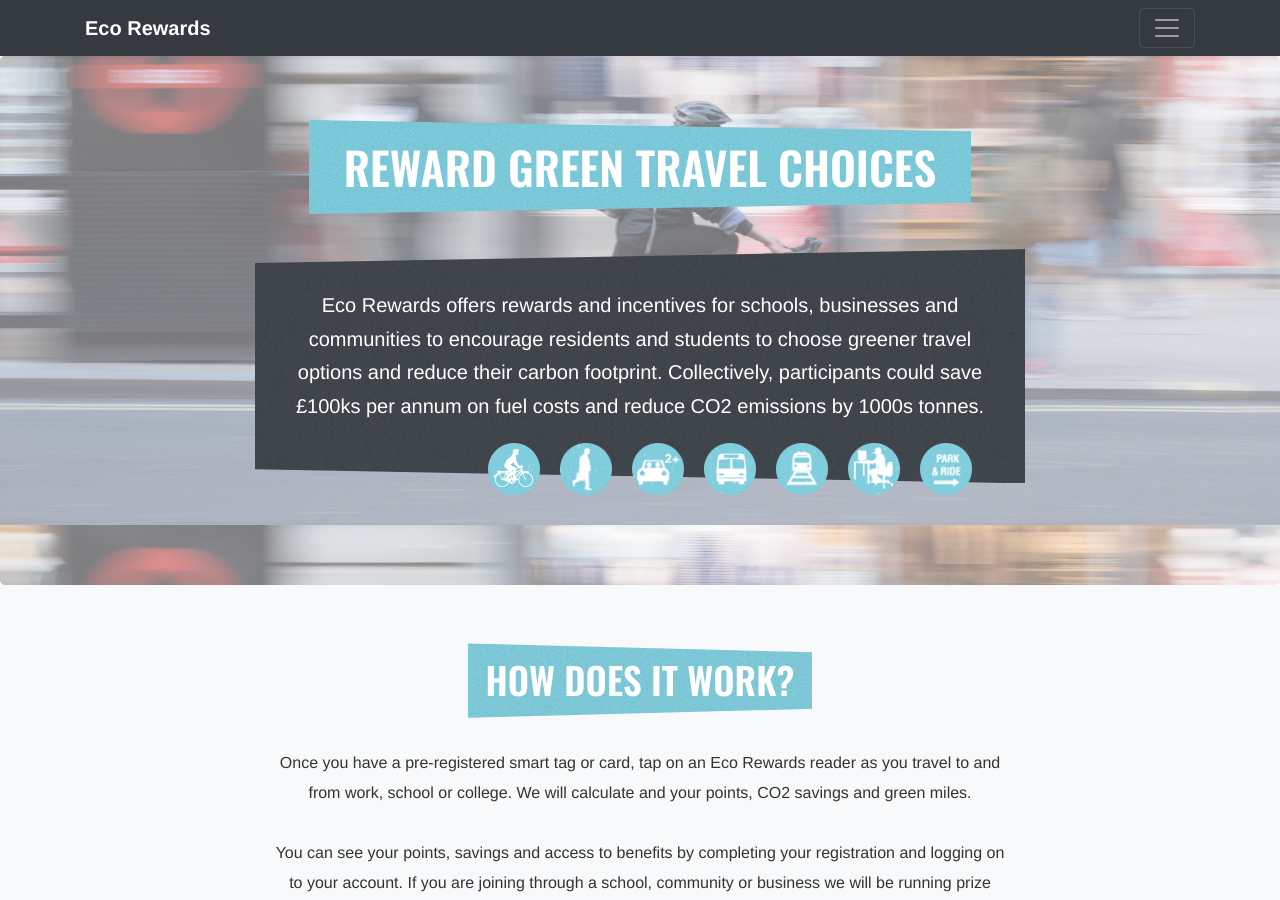
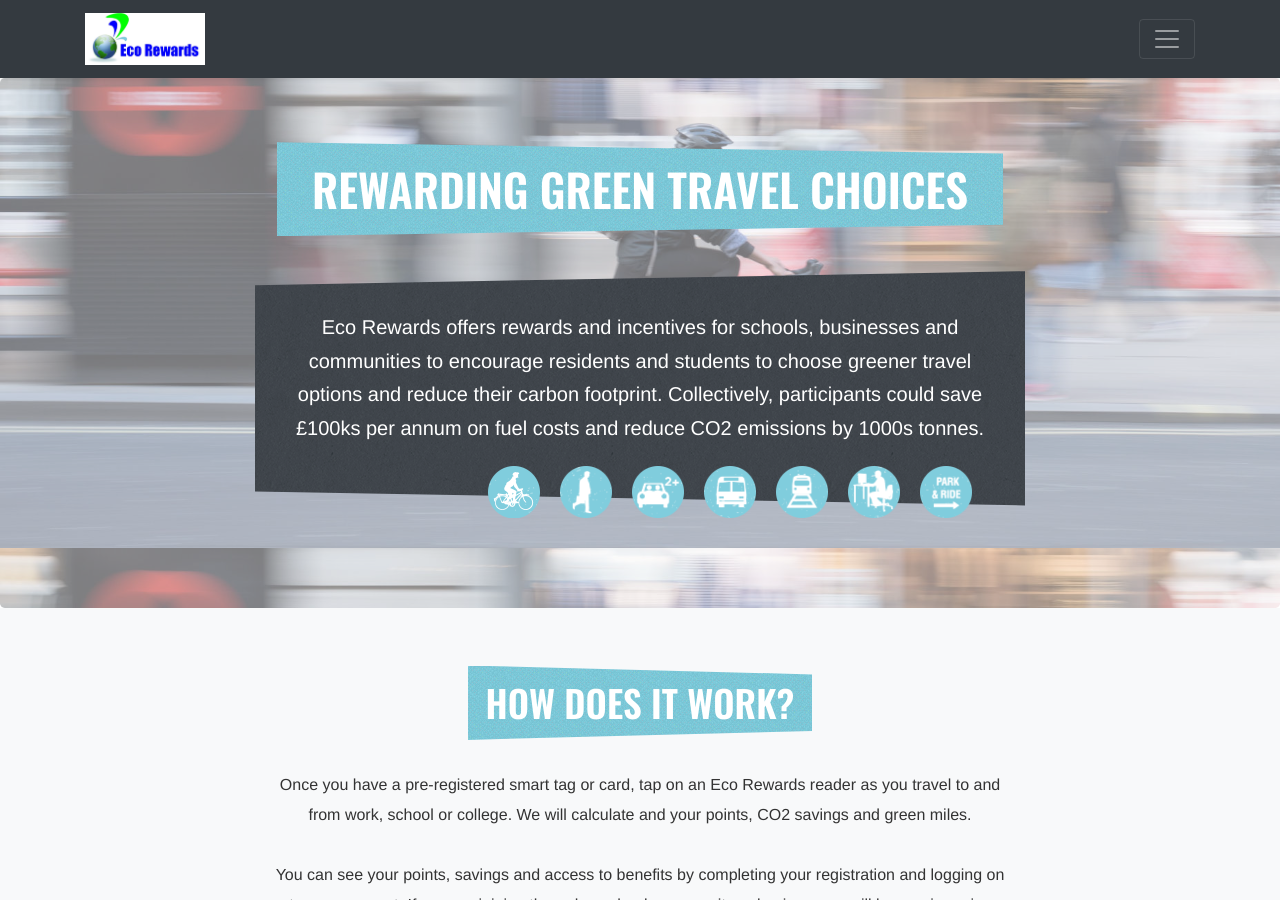
Before and after one commit to EcoRewards/ecorewards.co.uk, a Jekyll site: the page built from index.html, in a window 1280 px wide and 900 px high. Built offline with Jekyll 4.4.1, drawn with Linux system fonts in a browser that asks for light colours; some web fonts are replaced.

Commit message:
Added logo

```diff
--- a/_config.yml
+++ b/_config.yml
@@ -2,7 +2,7 @@
 title: Eco Rewards
 email: linusnorton@gmail.com
 description: >-
-  Reward green travel choices
+  Rewarding Green Travel Choices
 url: "https://www.ecorewards.co.uk/"
 lang: "en"
 plugins:
--- a/_includes/header.html
+++ b/_includes/header.html
@@ -20,7 +20,7 @@
   <div class="navbar navbar-dark bg-dark shadow-sm">
     <div class="container d-flex justify-content-between">
       <a href="#" class="navbar-brand d-flex align-items-center">
-        <strong>Eco Rewards</strong>
+        <img width="120px" src="./assets/image/eco-rewards-logo.jpg" />
       </a>
       <button class="navbar-toggler" type="button" data-toggle="collapse" data-target="#navbarHeader" aria-controls="navbarHeader" aria-expanded="false" aria-label="Toggle navigation">
         <span class="navbar-toggler-icon"></span>
--- a/_includes/jumbotron.html
+++ b/_includes/jumbotron.html
@@ -1,7 +1,7 @@
 
 <section class="jumbotron text-center">
   <div class="container">
-    <h1>Reward Green Travel Choices</h1>
+    <h1>Rewarding Green Travel Choices</h1>
     <p class="lead">Eco Rewards offers rewards and incentives for schools, businesses and
       communities to encourage residents and students to choose greener travel
       options and reduce their carbon footprint. Collectively, participants could save
--- a/index.html
+++ b/index.html
@@ -1,5 +1,5 @@
 ---
-title: Eco Rewards - Reward green travel choices
+title: Eco Rewards - Rewarding Green Travel Choices
 description: Earn reward points for making greener travel choices
 layout: default
 ---
```
Also changed, not shown: assets/image/bracknell-station.png, assets/image/bracknell-town.png, assets/image/eco-rewards-logo.jpg (added).
